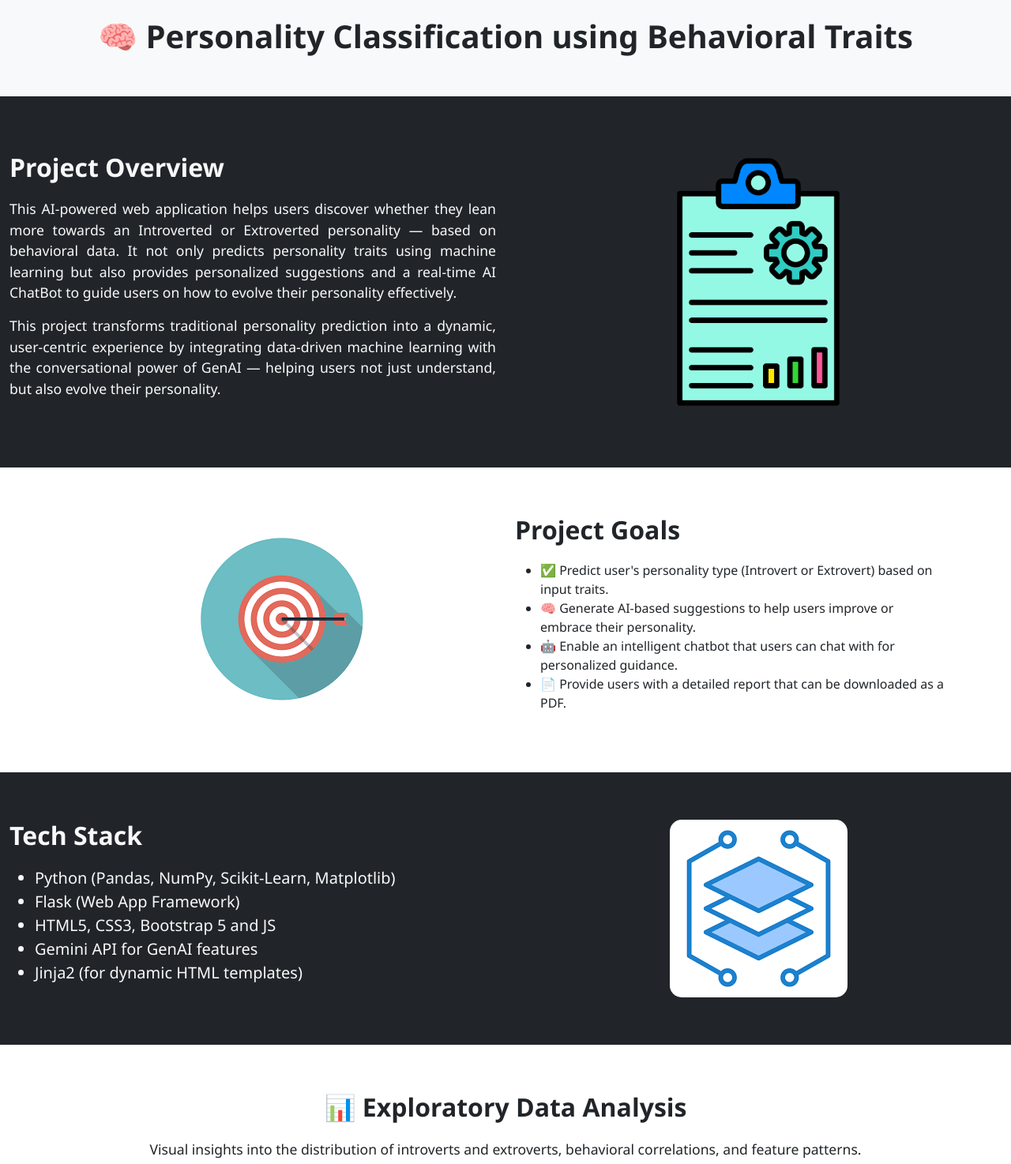
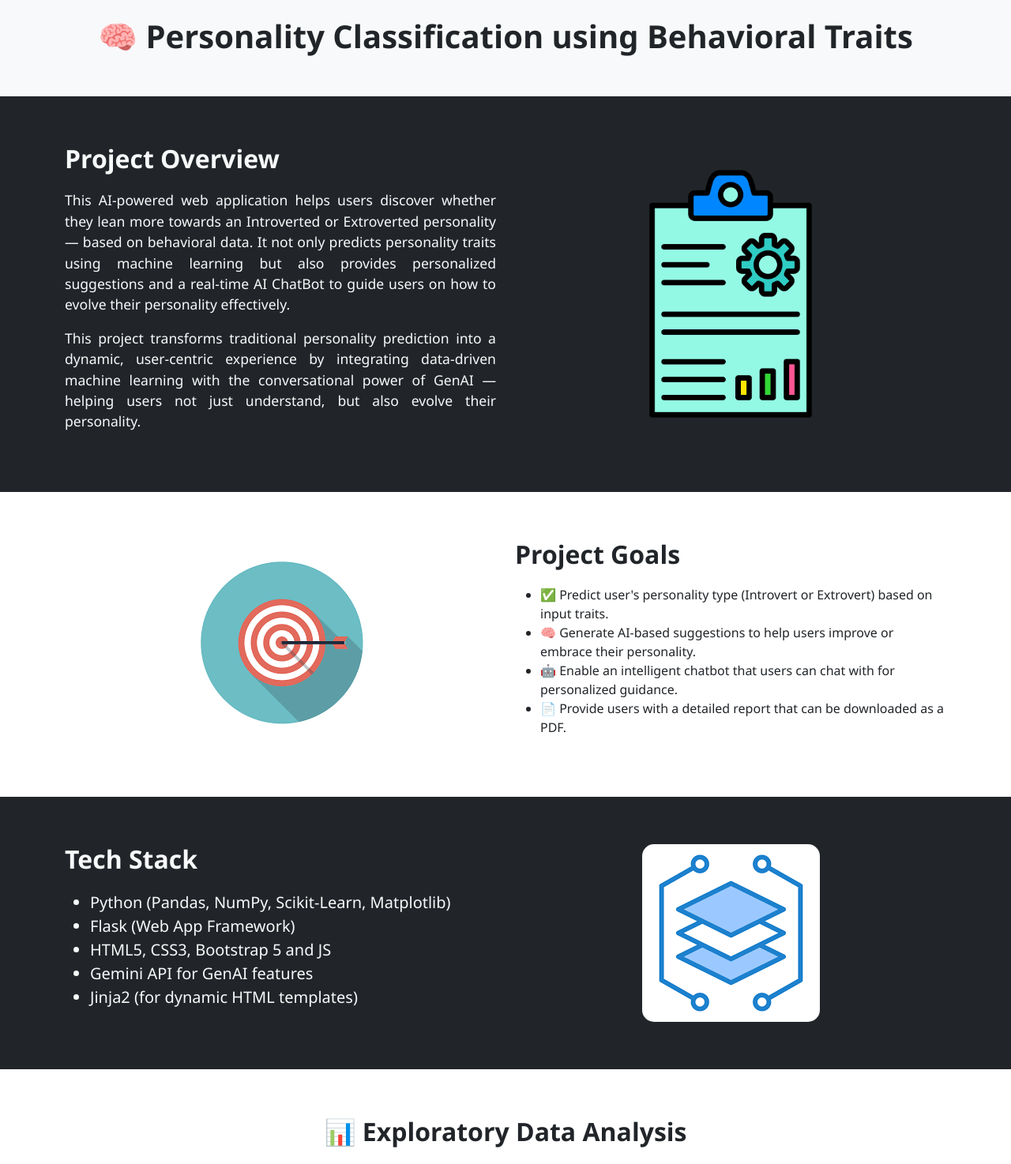
Before and after one commit to AnubhavYadavBCA25/Introvert-vs-Extrovert-Classification-Project, a Flask app: page / in a window 1280 px wide. Shown: the part 56-1530 px from the top of the page at 79% size. Run offline with Flask 3, Linux system fonts and the light colour scheme.

Commit message:
index page modifications

```diff
--- a/templates/index.html
+++ b/templates/index.html
@@ -34,7 +34,9 @@
         <h1 class="text-center fw-bold mb-5">🧠 Personality Classification using Behavioral Traits</h1>
     </div>
         <!-- Section 1: Project Overview (Left Text, Right Image) -->
-        <div class="row align-items-center dark-section">
+        <div class="dark-section">
+            <div class="container">
+                <div class="row align-items-center">
                     <div class="col-md-6">
                         <h2 class="section-title">Project Overview</h2>
                         <p class="lead" style="text-align: justify; text-justify: inter-word;">This AI-powered web application helps users discover whether they lean more towards an <strong>Introverted</strong> or <strong>Extroverted</strong> personality — based on behavioral data. It not only predicts personality traits using machine learning but also provides <strong>personalized suggestions</strong> and a real-time <strong>AI ChatBot</strong> to guide users on how to evolve their personality effectively.</p>
@@ -42,6 +44,8 @@
                     </div>
                     <div class="col-md-6 d-flex justify-content-center align-items-center mb-4 mb-md-0">
                         <img src="{{ url_for('static', filename='images/overview.png') }}" alt="Project Overview" class="section-img" width="350" height="350">
+                    </div>
+                </div>
             </div>
         </div>
 
@@ -69,7 +73,9 @@
 
 
         <!-- Section 3: Tech Stacks (Left Text, Right Image) -->
-        <div class="row align-items-center dark-section">
+        <div class="dark-section">
+            <div class="container">
+                <div class="row align-items-center">
                     <div class="col-md-6">
                         <h2 class="section-title">Tech Stack</h2>
                         <ul class="lead">
@@ -82,6 +88,8 @@
                     </div>
                     <div class="col-md-6 d-flex justify-content-center align-items-center mb-4 mb-md-0">
                         <img src="{{ url_for('static', filename='images/techstack.png') }}" alt="Tech Stack" class="section-img">
+                    </div>
+                </div>
             </div>
         </div>
 
```
Lines whose indentation alone changed are shown as unchanged.
